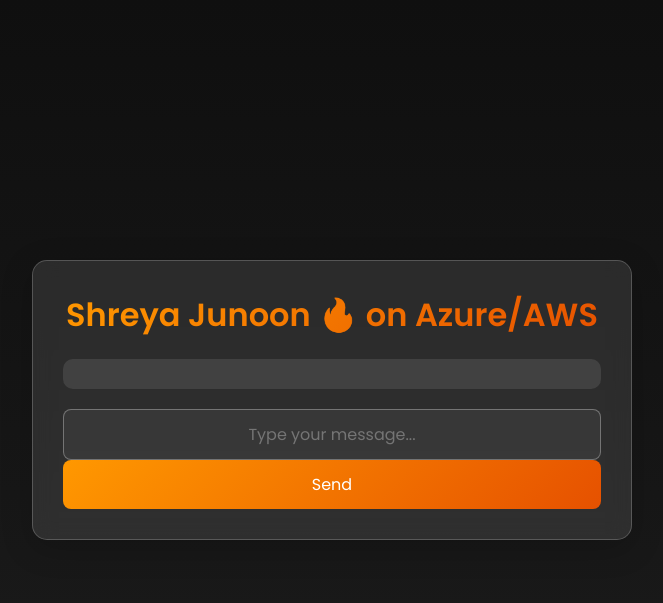
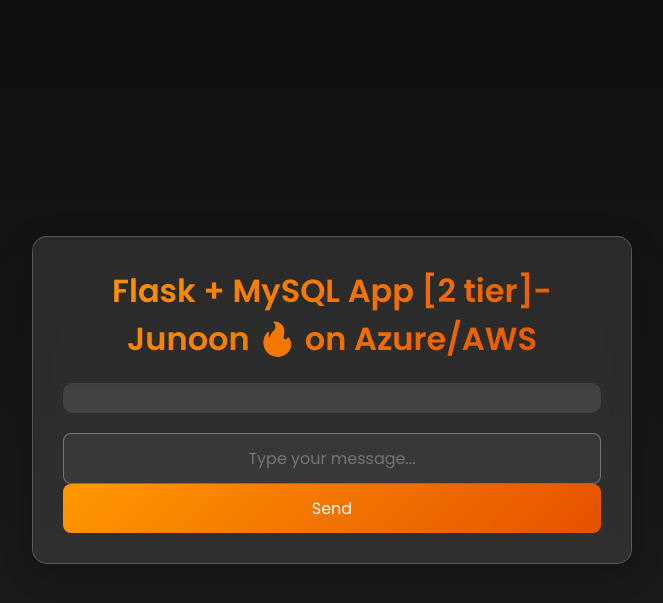
Before and after one commit to Atharvakhamkar/flask-two-tier-application, a Flask app: page / in a window 1280 px wide. Shown: the top 603 px of the page, without its empty margins (308-971 px from the left). Run offline with Flask 2, Linux system fonts and the light colour scheme; data that the repository does not hold is empty; some libraries are stand-ins or nearby versions.

Commit message:
Update index.html

```diff
--- a/templates/index.html
+++ b/templates/index.html
@@ -131,8 +131,8 @@
 
 <body>
     <div class="container">
-        <!-- <h1> Flask + MySQL App [2 tier]- Junoon 🔥 on Azure/AWS </h1> -->
-        <h1> Shreya Junoon 🔥 on Azure/AWS </h1>
+        <h1> Flask + MySQL App [2 tier]- Junoon 🔥 on Azure/AWS </h1>
+        <!-- <h1> Shreya Junoon 🔥 on Azure/AWS </h1> -->
 
         <div class="messages">
             {% for message in messages %}
```
